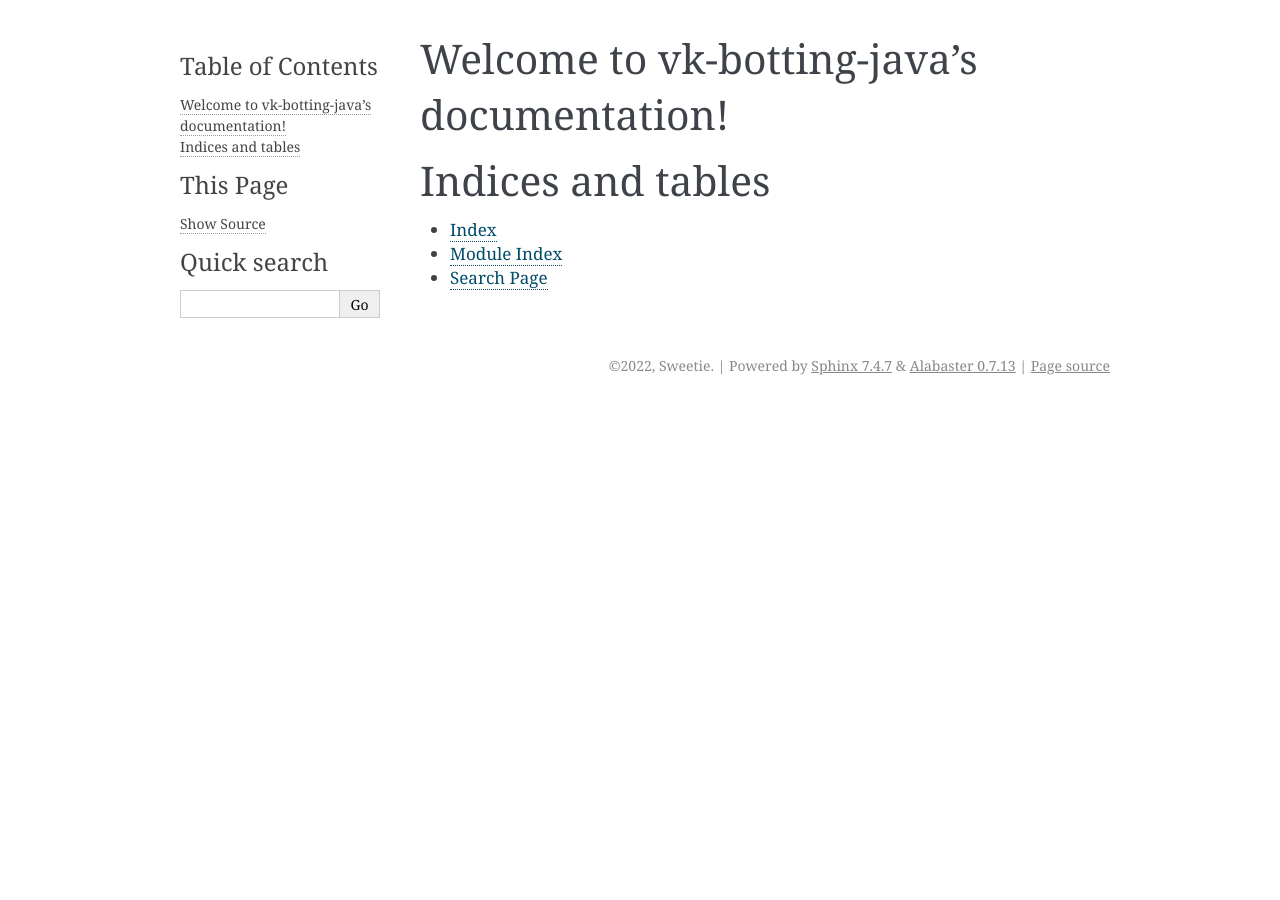
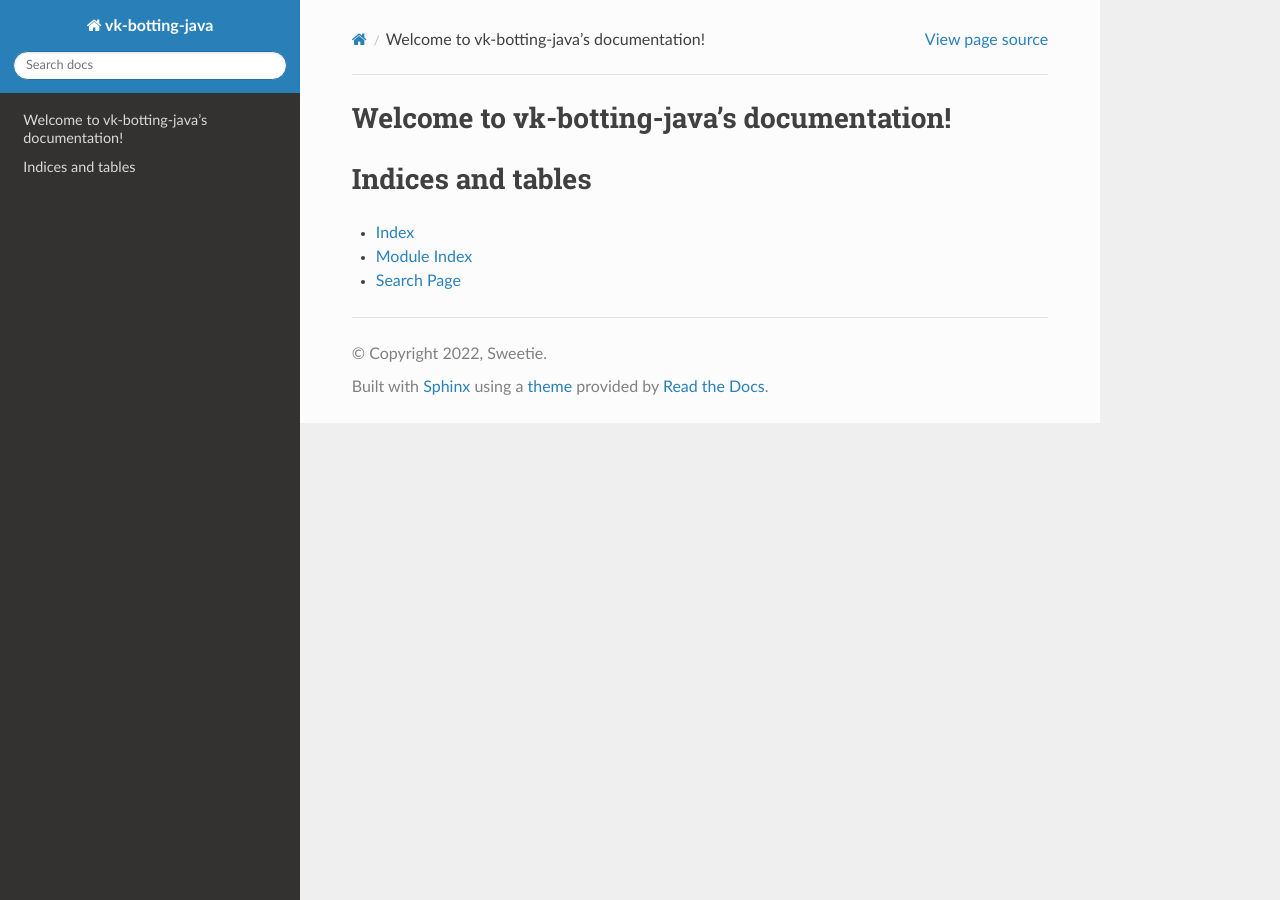
Before and after one commit to 2sweetheart2/vk-botting-java, a Sphinx documentation site: the page built from docs/index.rst, in a window 1280 px wide. Built offline with Sphinx 7.4.7 and the Read the Docs theme 2.0.0, drawn with Linux system fonts in a browser that asks for light colours; some of the changed lines change nothing that is shown.

Commit message:
Update conf.py

```diff
--- a/docs/conf.py
+++ b/docs/conf.py
@@ -31,7 +31,18 @@ release = '1.0'
 # extensions coming with Sphinx (named 'sphinx.ext.*') or your custom
 # ones.
 extensions = [
+    'builder',
+    'sphinx.ext.autodoc',
+    'sphinx.ext.extlinks',
+    'sphinx.ext.intersphinx',
+    'sphinx.ext.napoleon',
+    'sphinxcontrib_trio',
+    'sphinx_rtd_theme',
+    'details',
+    'exception_hierarchy'
 ]
+autodoc_member_order = 'bysource'
+master_doc = 'index'
 
 # Add any paths that contain templates here, relative to this directory.
 templates_path = ['_templates']
@@ -39,7 +50,7 @@ templates_path = ['_templates']
 # List of patterns, relative to source directory, that match files and
 # directories to ignore when looking for source files.
 # This pattern also affects html_static_path and html_extra_path.
-exclude_patterns = ['_build', 'Thumbs.db', '.DS_Store']
+exclude_patterns = ['_build']
 
 
 # -- Options for HTML output -------------------------------------------------
@@ -47,7 +58,9 @@ exclude_patterns = ['_build', 'Thumbs.db', '.DS_Store']
 # The theme to use for HTML and HTML Help pages.  See the documentation for
 # a list of builtin themes.
 #
-html_theme = 'alabaster'
+html_experimental_html5_writer = True
+
+html_theme = 'sphinx_rtd_theme'
 
 # Add any paths that contain custom static files (such as style sheets) here,
 # relative to this directory. They are copied after the builtin static files,
```
